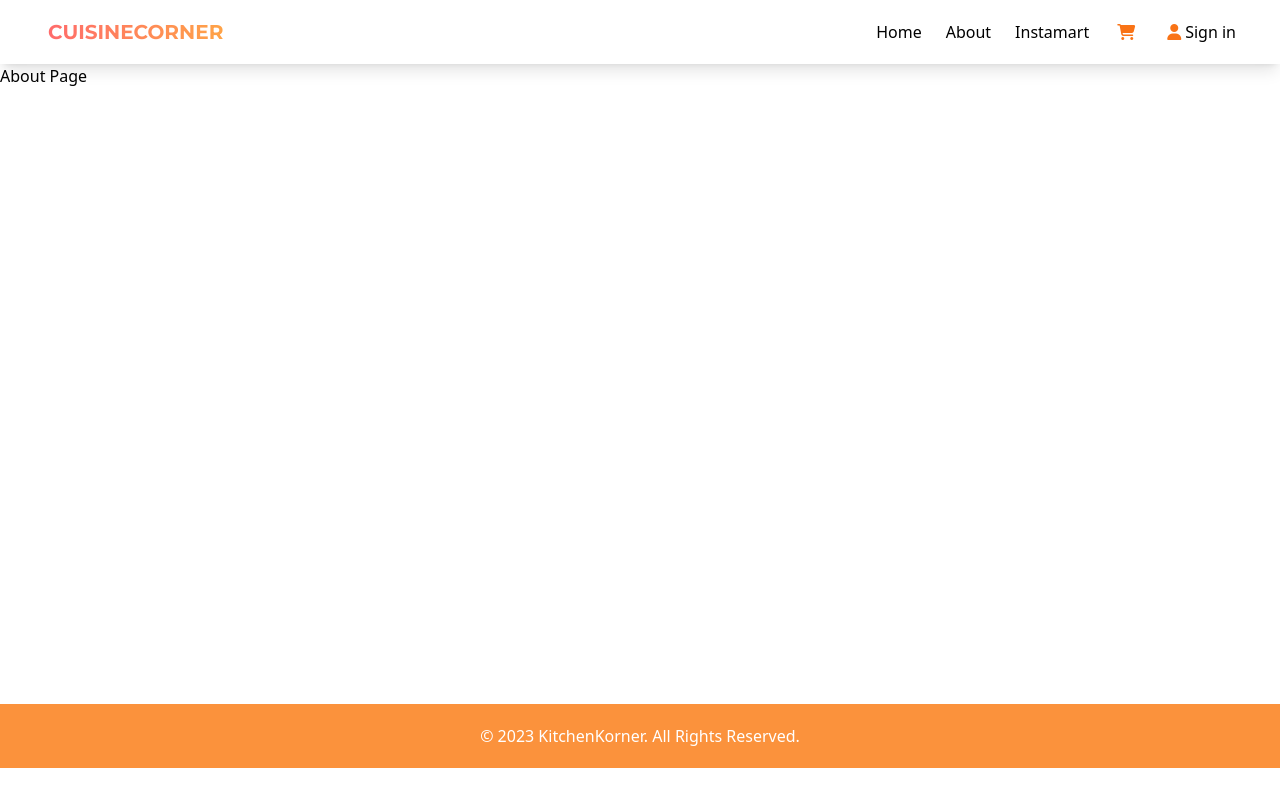
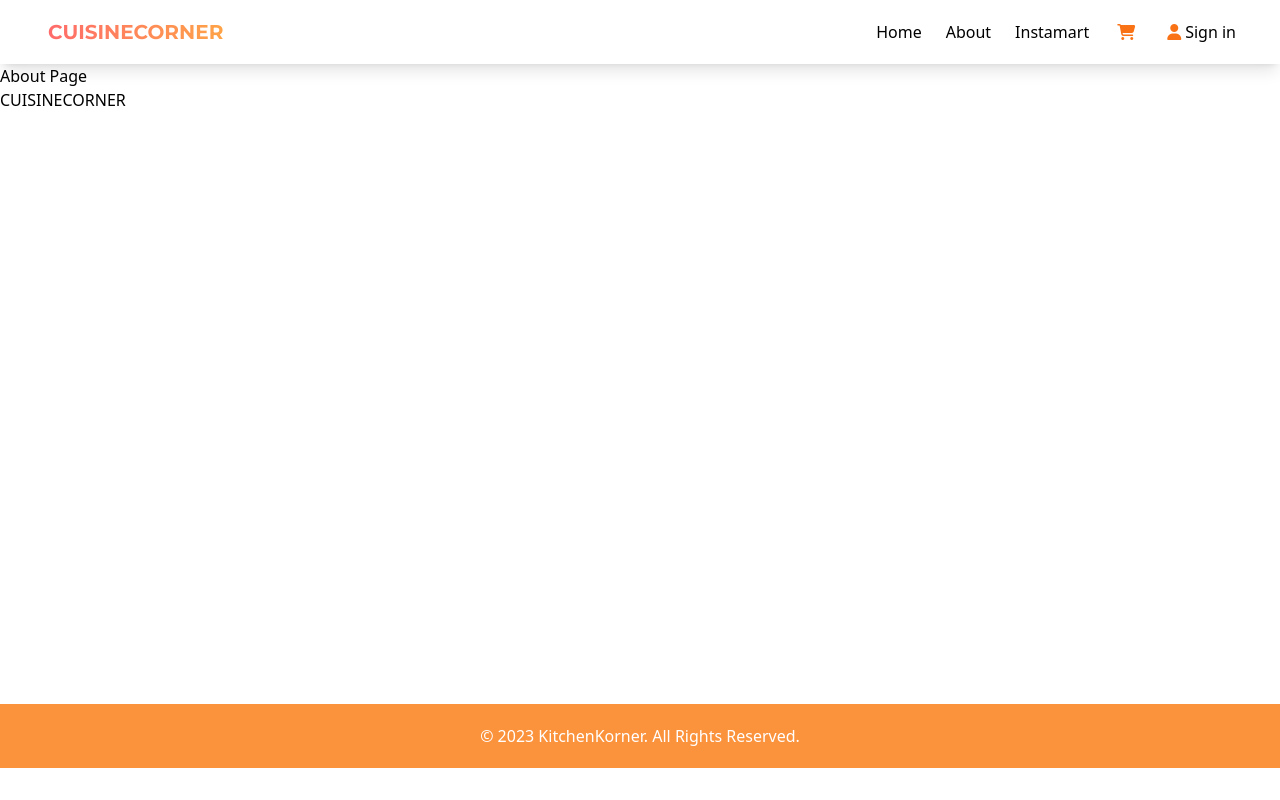
Before and after one commit to Aniket-ap/CuisineCorner, a React (Vite) app: page /about in a window 1280 px wide. Built offline with nearby package versions, Linux system fonts and the light colour scheme.

Commit message:
About page updated

```diff
--- a/src/components/About.js
+++ b/src/components/About.js
@@ -4,6 +4,7 @@ const About = () => {
   return (
     <div className='h-[80vh]'>
         <h1>About Page</h1>
+        <h1>CUISINECORNER</h1>
     </div>
   )
 }
```
